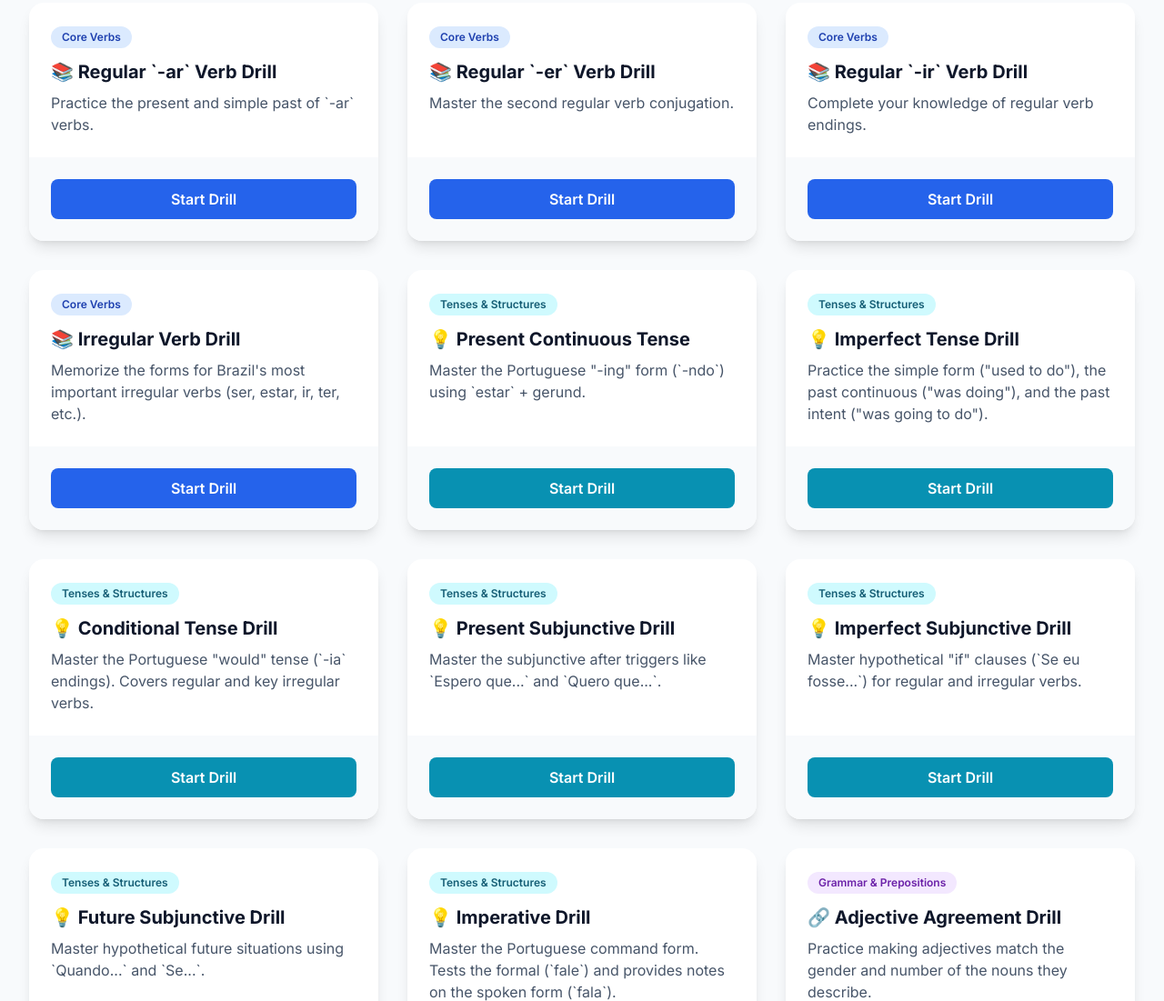
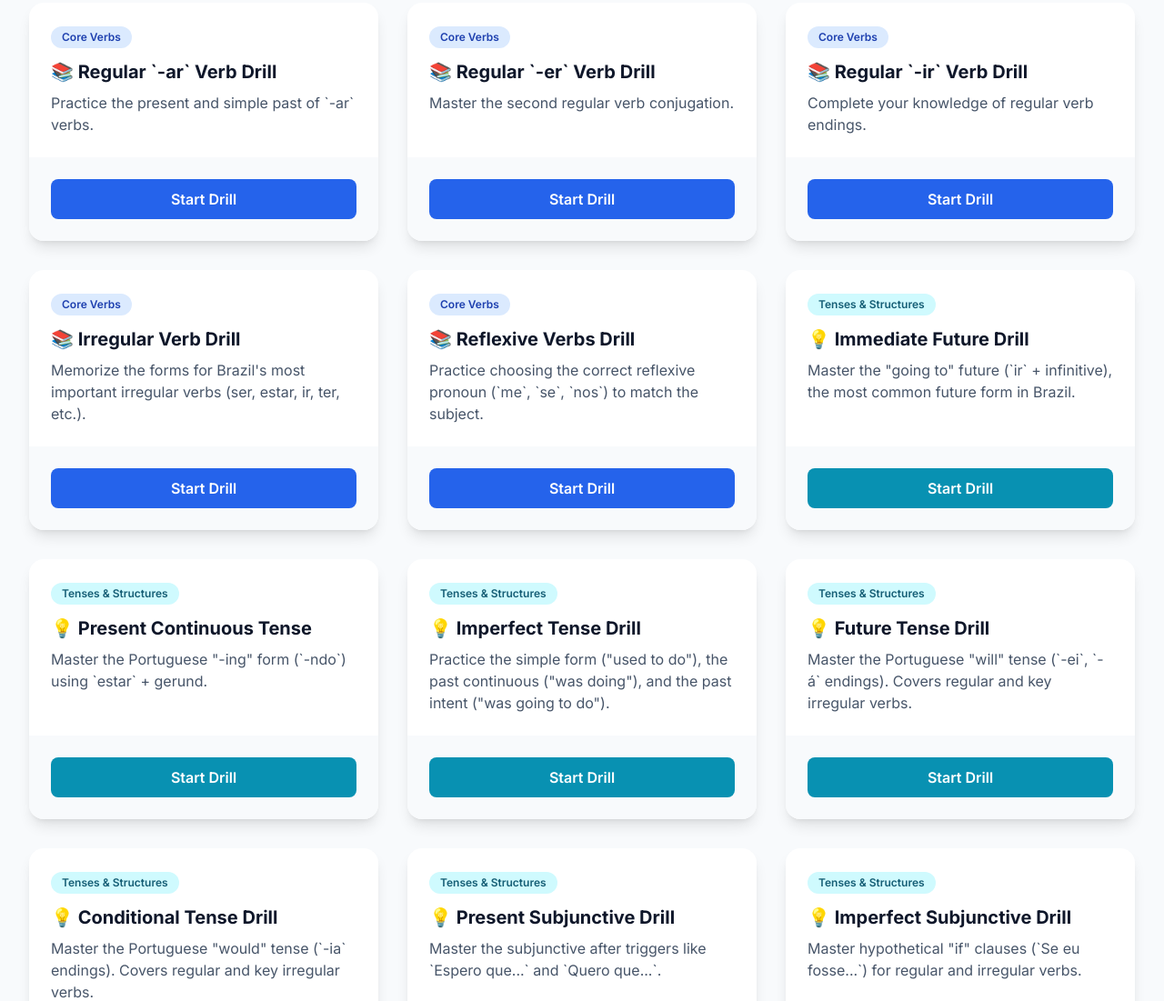
Before and after one commit to Kleinster2/portuguese-drills, a plain HTML site: page index.html in a window 1280 px wide. Shown: the part 317-1418 px from the top of the page at 91% size. Drawn offline with nearby package versions, Linux system fonts and the light colour scheme.

Commit message:
Update index.html

```diff
--- a/index.html
+++ b/index.html
@@ -103,6 +103,30 @@
                     </div>
                 </div>
 
+                <!-- Card: Reflexive Verbs -->
+                <div class="drill-card flex flex-col bg-white rounded-2xl shadow-lg overflow-hidden transition-all duration-300 hover:shadow-2xl hover:-translate-y-1" data-topic="verbs">
+                     <div class="p-6 flex-grow">
+                        <span class="inline-block bg-blue-100 text-blue-800 text-xs font-semibold px-3 py-1 rounded-full mb-3">Core Verbs</span>
+                        <h2 class="text-xl font-bold text-slate-900 mb-2">📚 Reflexive Verbs Drill</h2>
+                        <p class="text-slate-600 text-base flex-grow">Practice choosing the correct reflexive pronoun (`me`, `se`, `nos`) to match the subject.</p>
+                    </div>
+                    <div class="p-6 bg-slate-50">
+                         <a href="https://chatgpt.com/g/g-6855eaca60588191921b307d057fdfcb-pt-br-reflexive-verbs-drill" target="_blank" class="block w-full text-center bg-blue-600 text-white rounded-lg px-4 py-2.5 font-semibold hover:bg-blue-700 transition-colors">Start Drill</a>
+                    </div>
+                </div>
+
+                <!-- Card: Immediate Future -->
+                <div class="drill-card flex flex-col bg-white rounded-2xl shadow-lg overflow-hidden transition-all duration-300 hover:shadow-2xl hover:-translate-y-1" data-topic="tenses">
+                     <div class="p-6 flex-grow">
+                        <span class="inline-block bg-cyan-100 text-cyan-800 text-xs font-semibold px-3 py-1 rounded-full mb-3">Tenses & Structures</span>
+                        <h2 class="text-xl font-bold text-slate-900 mb-2">💡 Immediate Future Drill</h2>
+                        <p class="text-slate-600 text-base flex-grow">Master the "going to" future (`ir` + infinitive), the most common future form in Brazil.</p>
+                    </div>
+                    <div class="p-6 bg-slate-50">
+                         <a href="https://chatgpt.com/g/g-6855dc7ec5bc81919ad06e038fe12b26-pt-br-immediate-future-drill" target="_blank" class="block w-full text-center bg-cyan-600 text-white rounded-lg px-4 py-2.5 font-semibold hover:bg-cyan-700 transition-colors">Start Drill</a>
+                    </div>
+                </div>
+
                 <!-- Card: Present Continuous -->
                 <div class="drill-card flex flex-col bg-white rounded-2xl shadow-lg overflow-hidden transition-all duration-300 hover:shadow-2xl hover:-translate-y-1" data-topic="tenses">
                      <div class="p-6 flex-grow">
@@ -124,6 +148,18 @@
                     </div>
                     <div class="p-6 bg-slate-50">
                          <a href="https://chatgpt.com/g/g-684e33d54fc081919967634436a497bd-pt-br-imperfect-tense-drill" target="_blank" class="block w-full text-center bg-cyan-600 text-white rounded-lg px-4 py-2.5 font-semibold hover:bg-cyan-700 transition-colors">Start Drill</a>
+                    </div>
+                </div>
+
+                <!-- Card: Future Tense -->
+                <div class="drill-card flex flex-col bg-white rounded-2xl shadow-lg overflow-hidden transition-all duration-300 hover:shadow-2xl hover:-translate-y-1" data-topic="tenses">
+                    <div class="p-6 flex-grow">
+                        <span class="inline-block bg-cyan-100 text-cyan-800 text-xs font-semibold px-3 py-1 rounded-full mb-3">Tenses & Structures</span>
+                        <h2 class="text-xl font-bold text-slate-900 mb-2">💡 Future Tense Drill</h2>
+                        <p class="text-slate-600 text-base flex-grow">Master the Portuguese "will" tense (`-ei`, `-á` endings). Covers regular and key irregular verbs.</p>
+                    </div>
+                    <div class="p-6 bg-slate-50">
+                         <a href="https://chatgpt.com/g/g-6856bbb5c5588191a01fd20bb7d38779-pt-br-future-tense-drill" target="_blank" class="block w-full text-center bg-cyan-600 text-white rounded-lg px-4 py-2.5 font-semibold hover:bg-cyan-700 transition-colors">Start Drill</a>
                     </div>
                 </div>
 
```
